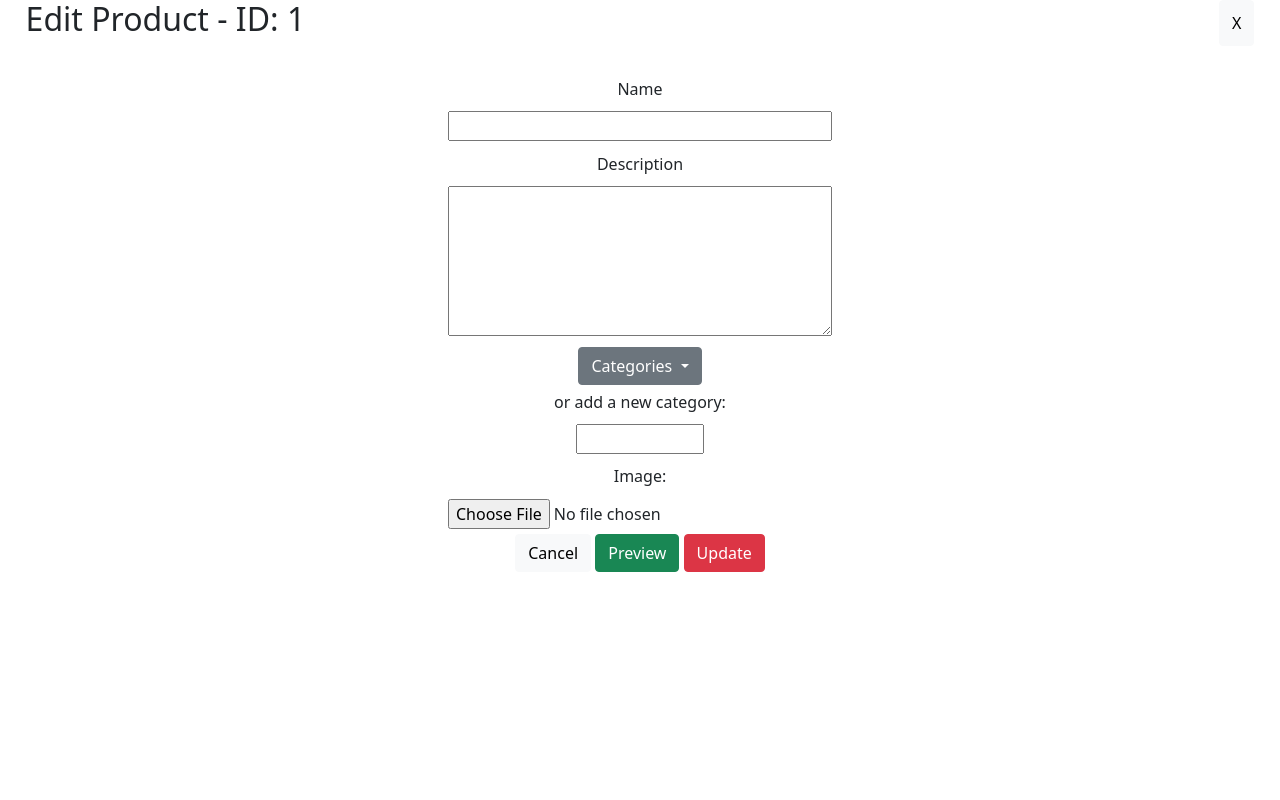
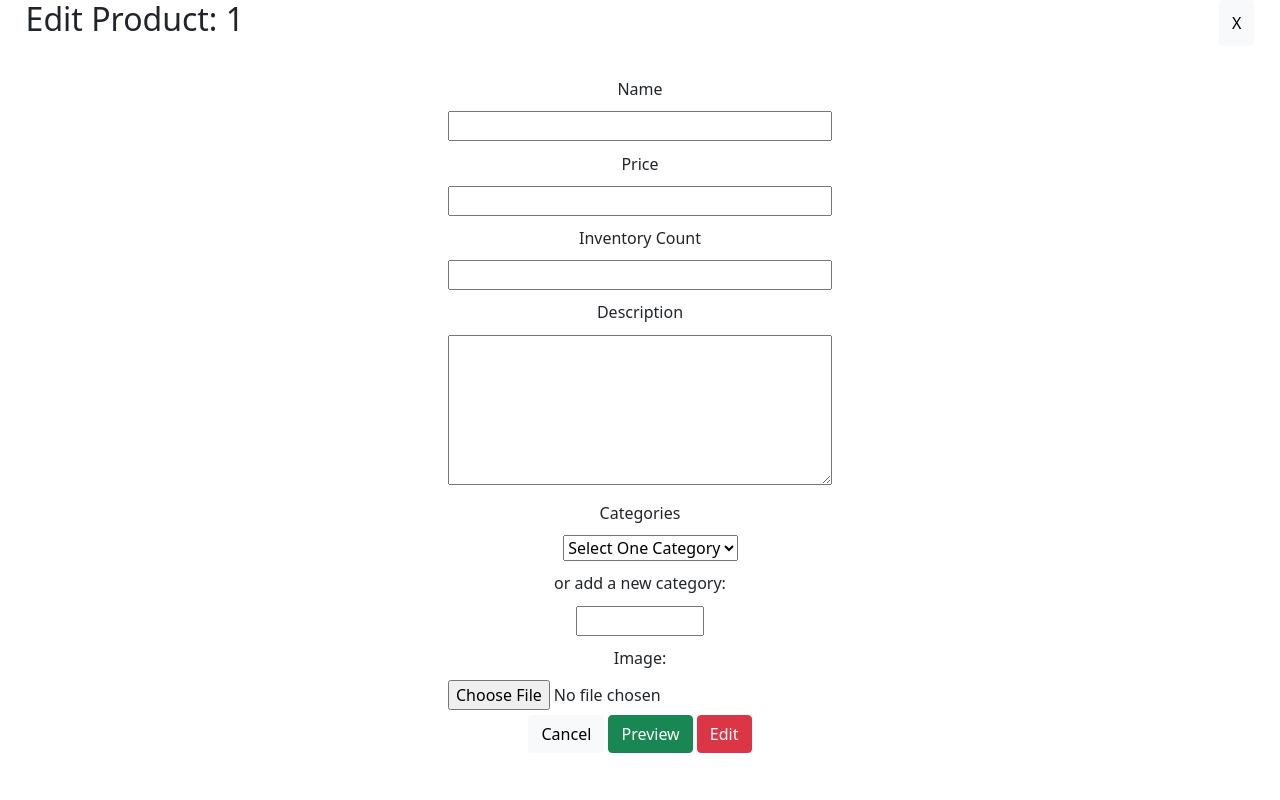
Before and after one commit to Borelli28/ecommerce, a Django app: template ecommerce_app/templates/edit_product.html in a window 1280 px wide. Run offline with Django 3.2, Linux system fonts and the light colour scheme; the template is opened without the code that fills it: most values are stand-ins (such as "Sample title", 1, 10 or a date in 2020).

Commit message:
Edit product working with exception of the image upload I have not check if image is uploading yet

```diff
--- a/ecommerce_app/templates/edit_product.html
+++ b/ecommerce_app/templates/edit_product.html
@@ -3,42 +3,39 @@
   <head>
     <meta charset="utf-8">
     <link href="https://cdn.jsdelivr.net/npm/bootstrap@5.0.0-beta2/dist/css/bootstrap.min.css" rel="stylesheet" integrity="sha384-BmbxuPwQa2lc/FVzBcNJ7UAyJxM6wuqIj61tLrc4wSX0szH/Ev+nYRRuWlolflfl" crossorigin="anonymous">
-    <title>Products | Edit Product</title>
+    <title>Products | Add Product</title>
     {% load static %}
-    <link rel="stylesheet" href="{% static 'edit_product_style.css' %}">
+    <link rel="stylesheet" href="{% static 'add_product_style.css' %}">
   </head>
   <body>
     <!-- Title & exit button -->
     <header>
-      <h2>Edit Product - ID: {{ id }}</h2>
+      <h2>Edit Product: {{ product.id }}</h2>
       <button class="btn btn-light"type="button" onclick="window.location.href='/dashboard/products'" name="button">X</button>
     </header>
     <!-- Form -->
-    <form action="/product_edit" method="post">
+    <form action="/product_edit/{{ product.id }}" method="post" enctype="multipart/form-data">
       {% csrf_token %}
       <label for="name">Name</label>
       <input type="text" name="name">
 
+      <label for="price">Price</label>
+      <input type="number" name="price">
+
+      <label for="inv_count">Inventory Count</label>
+      <input type="number" name="inv_count">
+
       <label for="description">Description</label>
-      <textarea name="descritpion" rows="6" cols="60"></textarea>
+      <textarea name="description" rows="6" cols="60"></textarea>
 
-      <div class="dropdown">
-        <button class="btn btn-secondary dropdown-toggle" type="button" data-bs-toggle="dropdown" aria-expanded="false">
-          Categories
-        </button>
-        <!-- Categories drop down menu with bootstrap icons(pencil=edit, trash=delete) -->
-          <!-- When pencil or delete buttons are pressed it should display an alert... -->
-          <!-- asking the user if he wants to edit or delete the category -->
-        <ul class="dropdown-menu" id="cats-dropdown-menu">
-          <li><a class="dropdown-item" href="#" value="shirts">Shirts</a></li>
-        </ul>
-      </div>
-      <!-- code to show edit and trash icon in each dropdown-menu item -->
-      <!-- <button type="button" name="edit-cat" href="/"><svg xmlns="http://www.w3.org/2000/svg" width="16" height="16" fill="currentColor" class="bi bi-pencil-fill" viewBox="0 0 16 16">
-<path d="M12.854.146a.5.5 0 0 0-.707 0L10.5 1.793 14.207 5.5l1.647-1.646a.5.5 0 0 0 0-.708l-3-3zm.646 6.061L9.793 2.5 3.293 9H3.5a.5.5 0 0 1 .5.5v.5h.5a.5.5 0 0 1 .5.5v.5h.5a.5.5 0 0 1 .5.5v.5h.5a.5.5 0 0 1 .5.5v.207l6.5-6.5zm-7.468 7.468A.5.5 0 0 1 6 13.5V13h-.5a.5.5 0 0 1-.5-.5V12h-.5a.5.5 0 0 1-.5-.5V11h-.5a.5.5 0 0 1-.5-.5V10h-.5a.499.499 0 0 1-.175-.032l-.179.178a.5.5 0 0 0-.11.168l-2 5a.5.5 0 0 0 .65.65l5-2a.5.5 0 0 0 .168-.11l.178-.178z"/>
-</svg></button><button type="button" name="delete-cat"><svg xmlns="http://www.w3.org/2000/svg" width="16" height="16" fill="currentColor" class="bi bi-trash-fill" viewBox="0 0 16 16">
-<path d="M2.5 1a1 1 0 0 0-1 1v1a1 1 0 0 0 1 1H3v9a2 2 0 0 0 2 2h6a2 2 0 0 0 2-2V4h.5a1 1 0 0 0 1-1V2a1 1 0 0 0-1-1H10a1 1 0 0 0-1-1H7a1 1 0 0 0-1 1H2.5zm3 4a.5.5 0 0 1 .5.5v7a.5.5 0 0 1-1 0v-7a.5.5 0 0 1 .5-.5zM8 5a.5.5 0 0 1 .5.5v7a.5.5 0 0 1-1 0v-7A.5.5 0 0 1 8 5zm3 .5v7a.5.5 0 0 1-1 0v-7a.5.5 0 0 1 1 0z"/>
-</svg></button> -->
+      <label for="cat_sel">Categories</label>
+      <select name="cat_sel" id="cats-dropdown-menu">
+        <option value="blank">Select One Category</option>
+        {% for cat in cats %}
+        <option value="{{ cat.id }}">{{ cat.name.capitalize }}</option>
+        {% endfor %}
+      </select>
+
       <label for="add-cat">or add a new category:</label>
       <input type="text" name="add-cat" id="add-cat">
 
@@ -46,9 +43,9 @@
       <input type="file" id="product-img" name="upload-img">
 
       <div id="form-buttons">
-          <button class="btn btn-light" type="button" onclick="window.location.href='/dashboard/products'"name="button"><a>Cancel</a></button>
-          <button class="btn btn-success" type="button" onclick="window.location.href='/dashboard/products'"name="button">Preview</button>
-          <button class="btn btn-danger" type="Submit" name="button">Update</button>
+        <button class="btn btn-light" type="reset">Cancel</button>
+        <button class="btn btn-success" type="button" onclick="window.location.href='/dashboard/products'">Preview</button>
+        <button class="btn btn-danger" type="Submit">Edit</button>
       </div>
     </form>
 
--- a/ecommerce_app/urls.py
+++ b/ecommerce_app/urls.py
@@ -14,7 +14,7 @@ urlpatterns = [
     path('dashboard/products', views.products),
     path('dashboard/products/edit_product/<int:id>', views.edit_product),
     path('dashboard/products/delete_product/<int:id>', views.delete_product),
-    path('product_edit', views.product_edit),
+    path('product_edit/<int:id>', views.product_edit),
     path('add_product', views.add_product),
     path('product_add', views.create_product)
 ]
```
Also changed, not shown: ecommerce_app/views.py (+65 -12 lines), static/images/products/3TypesDevelopers_r5XpM2V.jpg (added). Lines whose indentation alone changed are shown as unchanged.
